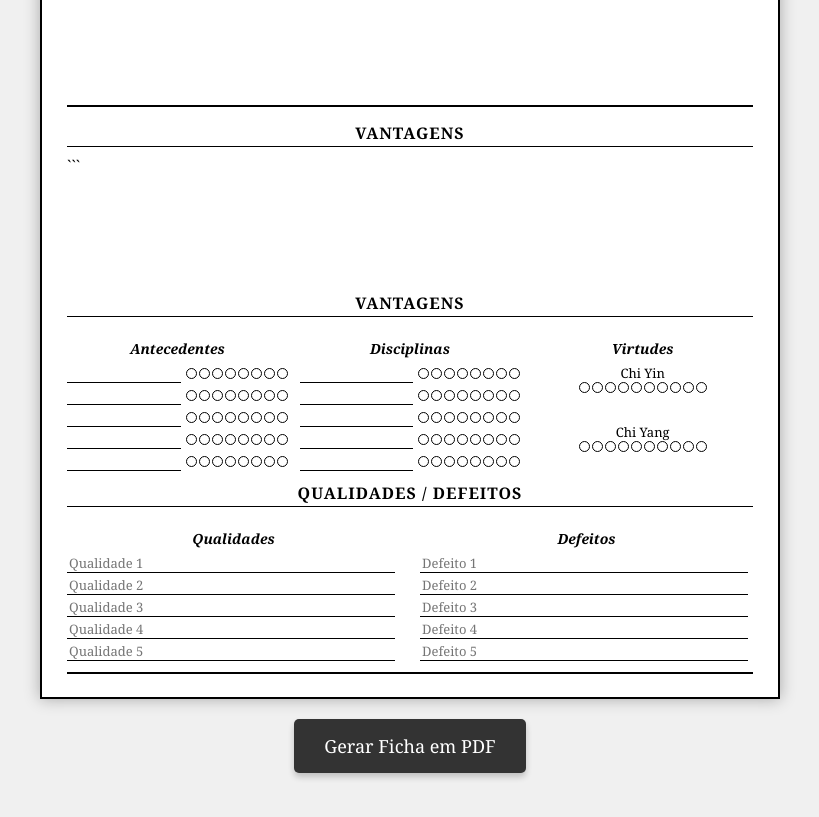
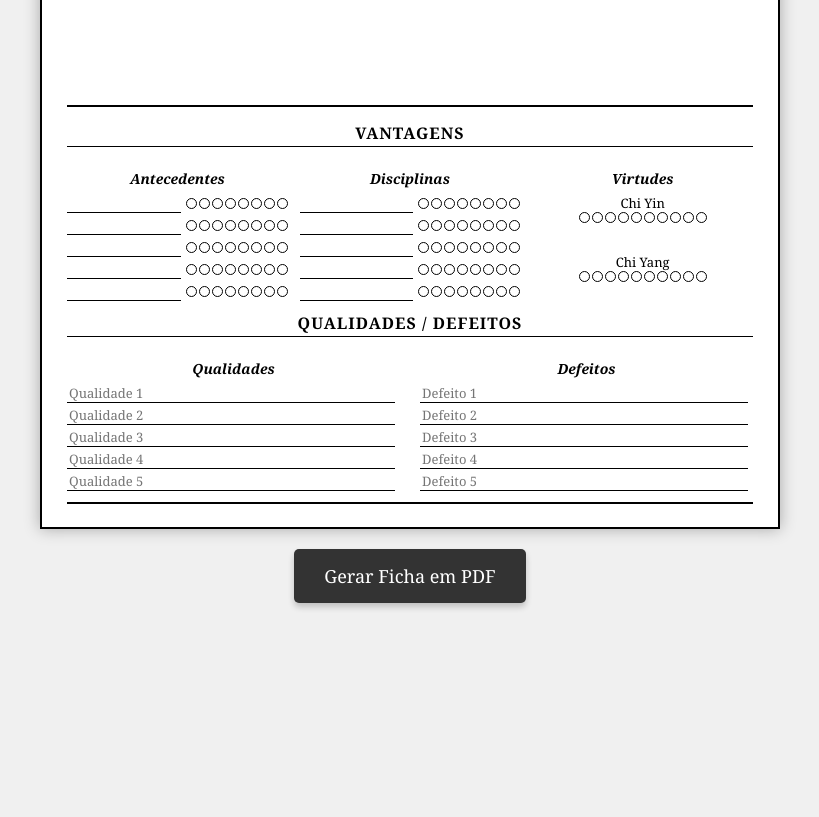
Before and after one commit to Gabriel698-code/FichadevampirosdoOriente, a plain HTML site: page index.html in a window 1280 px wide. Shown: the part 1141-1958 px from the top of the page, without its empty margins (230-1049 px from the left). After the commit the page ends 1794 px from the top, so only its background shows below. Drawn offline with Linux system fonts and the light colour scheme.

Commit message:
Remove duplicate 'Vantagens' section in index.html
Removed duplicate section for 'Vantagens'.

````diff
--- a/index.html
+++ b/index.html
@@ -209,10 +209,6 @@
 
         <hr>
 
-        <section class="secao-vantagens">
-            <h2>Vantagens</h2>
-            ```
-            <div style="height: 100px;"></div>
 
         <!-- VANTAGENS COMPLETAS (Antecedentes, Disciplinas e Virtudes) -->
         <section class="secao-vantagens">
````
